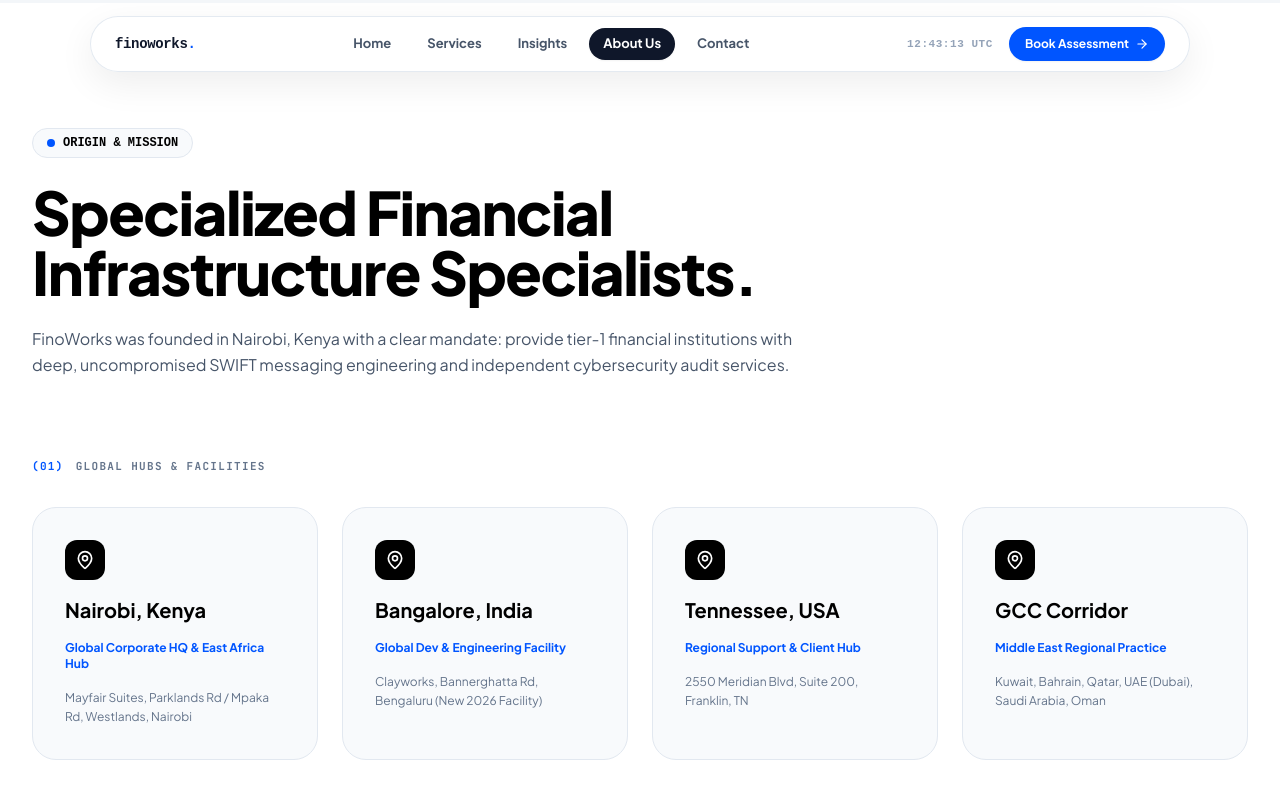
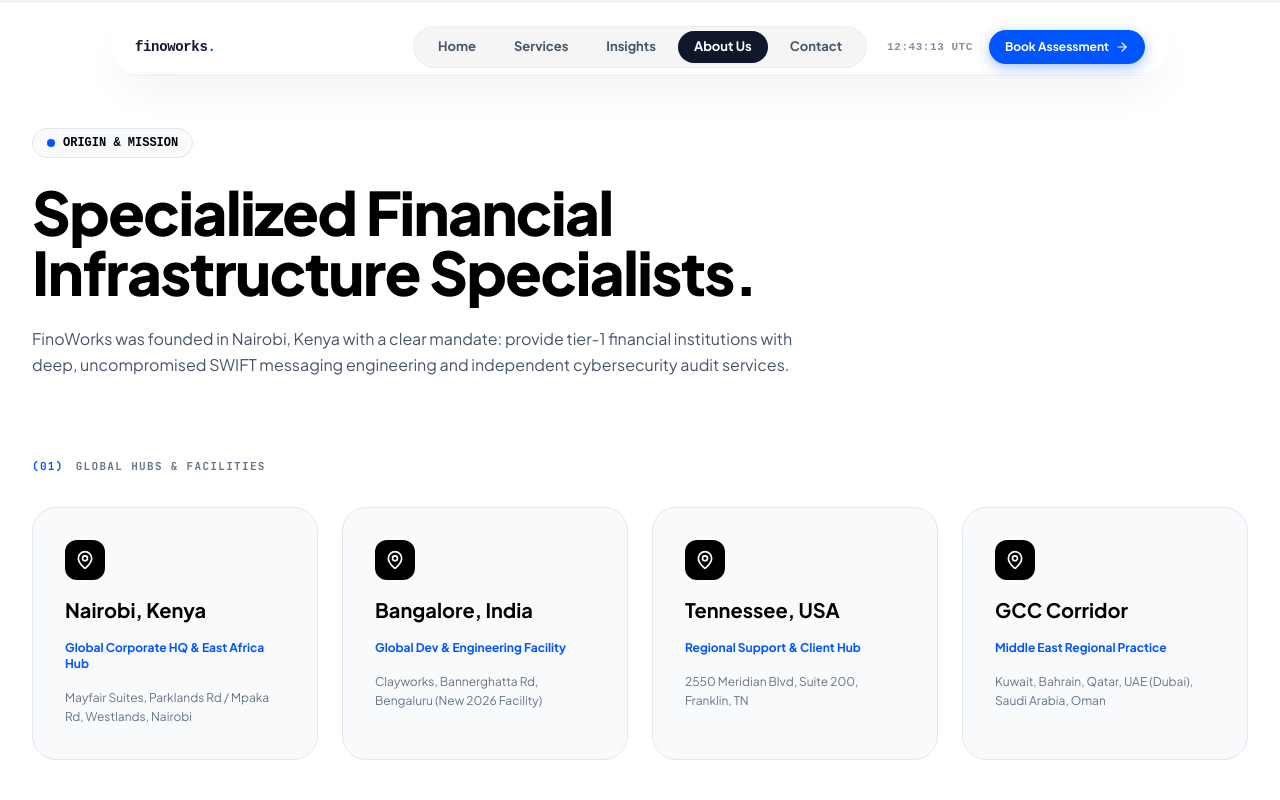
Before and after one commit to SELIXX07/finoworks-web, a Next.js app: page /about-us in a window 1280 px wide. Shown: the top 800 px of the page. Built offline with nearby package versions, Linux system fonts and the light colour scheme.

Commit message:
feat: apply Apple VisionOS liquid glassmorphism and mathematical 3-column true centering to Navbar

```diff
--- a/components/Navbar.tsx
+++ b/components/Navbar.tsx
@@ -32,30 +32,41 @@
   ];
 
   return (
-    <header className="fixed top-4 left-0 right-0 z-50 flex justify-center px-4 sm:px-6 pointer-events-none">
-      {/* Centered Floating Glassmorphic Pill Container */}
-      <nav className="pointer-events-auto flex items-center justify-between gap-4 md:gap-8 px-6 py-2.5 rounded-full bg-white/90 border border-slate-200/90 shadow-[0_12px_36px_rgba(0,0,0,0.07)] backdrop-blur-xl max-w-[1100px] w-full transition-all duration-300">
-
-        {/* Left: Brand Logo */}
+    <header className="fixed top-5 left-0 right-0 z-50 flex items-center justify-center px-4 sm:px-6 pointer-events-none">
+      {/* ── Apple Liquid Glass Pill Container ── */}
+      <nav
+        className="pointer-events-auto relative w-full max-w-[1060px] h-[54px] rounded-full px-4 sm:px-6 grid grid-cols-2 md:grid-cols-[1fr_auto_1fr] items-center transition-all duration-300"
+        style={{
+          background: 'rgba(255, 255, 255, 0.68)',
+          backdropFilter: 'blur(28px) saturate(190%)',
+          WebkitBackdropFilter: 'blur(28px) saturate(190%)',
+          border: '1px solid rgba(255, 255, 255, 0.85)',
+          boxShadow:
+            '0 20px 45px -12px rgba(10, 20, 50, 0.08), 0 1px 3px 0 rgba(0, 0, 0, 0.04), inset 0 1.5px 1px 0 rgba(255, 255, 255, 0.95), inset 0 -1px 1px 0 rgba(0, 0, 0, 0.03)',
+        }}
+      >
+        {/* ── LEFT: Logo ── */}
+        <div className="flex items-center">
           <Link
             href="/"
-          className="font-mono text-[14px] font-extrabold text-slate-900 tracking-tight hover:text-[#0055ff] transition-colors shrink-0"
+            className="font-mono text-[14px] font-extrabold text-slate-900 tracking-tight hover:text-[#0055ff] transition-colors"
           >
             finoworks<span className="text-[#0055ff]">.</span>
           </Link>
+        </div>
 
-        {/* Center: Navigation Links */}
-        <div className="hidden md:flex items-center gap-1 sm:gap-2">
+        {/* ── CENTER: True Mathematically Centered Navigation Links ── */}
+        <div className="hidden md:flex items-center justify-center gap-1.5 px-2 py-1 rounded-full bg-slate-900/[0.04] border border-black/[0.03]">
           {navLinks.map((l) => {
             const isActive = pathname === l.href;
             return (
               <Link
                 key={l.href}
                 href={l.href}
-                className={`text-[13px] font-bold px-3.5 py-1.5 rounded-full transition-all duration-200 ${
+                className={`relative text-[13px] font-bold px-4 py-1.5 rounded-full transition-all duration-200 ${
                   isActive
                     ? 'bg-slate-900 text-white shadow-sm'
-                    : 'text-slate-600 hover:text-slate-900 hover:bg-slate-100/80'
+                    : 'text-slate-600 hover:text-slate-900 hover:bg-white/70'
                 }`}
               >
                 {l.label}
@@ -64,41 +75,53 @@
           })}
         </div>
 
-        {/* Right: Live UTC Clock + CTA Button */}
-        <div className="hidden md:flex items-center gap-4 shrink-0">
-          <span className="font-mono text-[11px] text-slate-400 tracking-wider font-bold">
+        {/* ── RIGHT: Live Clock + Book CTA ── */}
+        <div className="hidden md:flex items-center justify-end gap-4">
+          <span className="font-mono text-[11px] text-slate-500 font-bold tracking-wider opacity-80">
             {clock}
           </span>
           <Link
             href="/contact-us"
-            className="inline-flex items-center gap-1.5 bg-[#0055ff] hover:bg-slate-900 text-white font-bold text-[12px] px-4 py-2 rounded-full transition-all shadow-sm"
+            className="inline-flex items-center gap-1.5 bg-[#0055ff] hover:bg-slate-900 text-white font-bold text-[12px] px-4 py-2 rounded-full transition-all duration-200 shadow-[0_4px_14px_rgba(0,85,255,0.35)] hover:shadow-md"
           >
             <span>Book Assessment</span>
             <ArrowRight className="w-3.5 h-3.5" />
           </Link>
         </div>
 
-        {/* Mobile Hamburger Button */}
+        {/* ── MOBILE: Hamburger Toggle ── */}
+        <div className="flex justify-end md:hidden">
           <button
-          className="md:hidden text-slate-900 p-1"
+            className="text-slate-900 p-1 rounded-lg hover:bg-black/5"
             onClick={() => setMobileOpen(!mobileOpen)}
             aria-label="Toggle menu"
           >
-          {mobileOpen ? <X className="w-5 h-5" /> : <Menu className="w-5 h-5 text-slate-900" />}
+            {mobileOpen ? <X className="w-5 h-5" /> : <Menu className="w-5 h-5" />}
           </button>
+        </div>
       </nav>
 
-      {/* Mobile Drawer */}
+      {/* ── MOBILE: Apple Glass Drawer ── */}
       {mobileOpen && (
-        <div className="pointer-events-auto fixed top-20 left-4 right-4 bg-white/98 backdrop-blur-2xl border border-slate-200 rounded-3xl p-6 shadow-2xl flex flex-col gap-4 z-50 md:hidden animate-in fade-in zoom-in-95 duration-200">
+        <div
+          className="pointer-events-auto fixed top-20 left-4 right-4 rounded-3xl p-6 shadow-2xl flex flex-col gap-3 z-50 md:hidden animate-in fade-in zoom-in-95 duration-200"
+          style={{
+            background: 'rgba(255, 255, 255, 0.88)',
+            backdropFilter: 'blur(30px) saturate(200%)',
+            WebkitBackdropFilter: 'blur(30px) saturate(200%)',
+            border: '1px solid rgba(255, 255, 255, 0.9)',
+            boxShadow:
+              '0 25px 50px -12px rgba(0, 0, 0, 0.15), inset 0 1px 2px rgba(255, 255, 255, 0.95)',
+          }}
+        >
           {navLinks.map((l) => (
             <Link
               key={l.href}
               href={l.href}
-              className={`text-[15px] font-bold px-4 py-2.5 rounded-2xl transition-colors ${
+              className={`text-[15px] font-bold px-4 py-3 rounded-2xl transition-colors ${
                 pathname === l.href
-                  ? 'bg-slate-900 text-white'
-                  : 'text-slate-700 hover:bg-slate-100'
+                  ? 'bg-slate-900 text-white shadow-sm'
+                  : 'text-slate-700 hover:bg-white/80'
               }`}
               onClick={() => setMobileOpen(false)}
             >
@@ -107,7 +130,7 @@
           ))}
           <Link
             href="/contact-us"
-            className="inline-flex items-center justify-center gap-2 bg-[#0055ff] text-white font-bold text-[14px] px-5 py-3 rounded-2xl mt-2 shadow-md"
+            className="inline-flex items-center justify-center gap-2 bg-[#0055ff] text-white font-bold text-[14px] px-5 py-3.5 rounded-2xl mt-2 shadow-[0_4px_16px_rgba(0,85,255,0.35)]"
             onClick={() => setMobileOpen(false)}
           >
             <span>Book Assessment</span>
```
Lines whose indentation alone changed are shown as unchanged.
